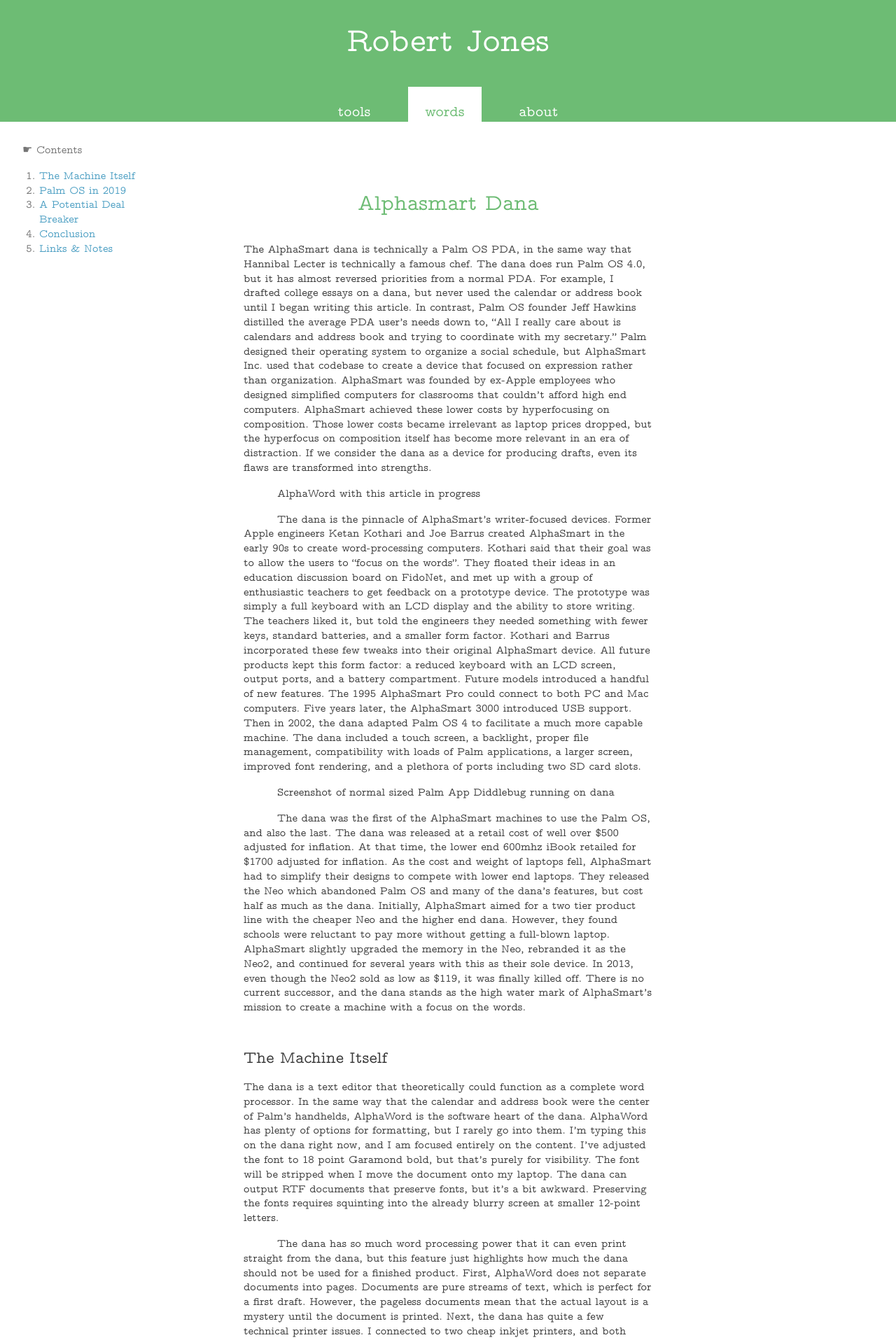
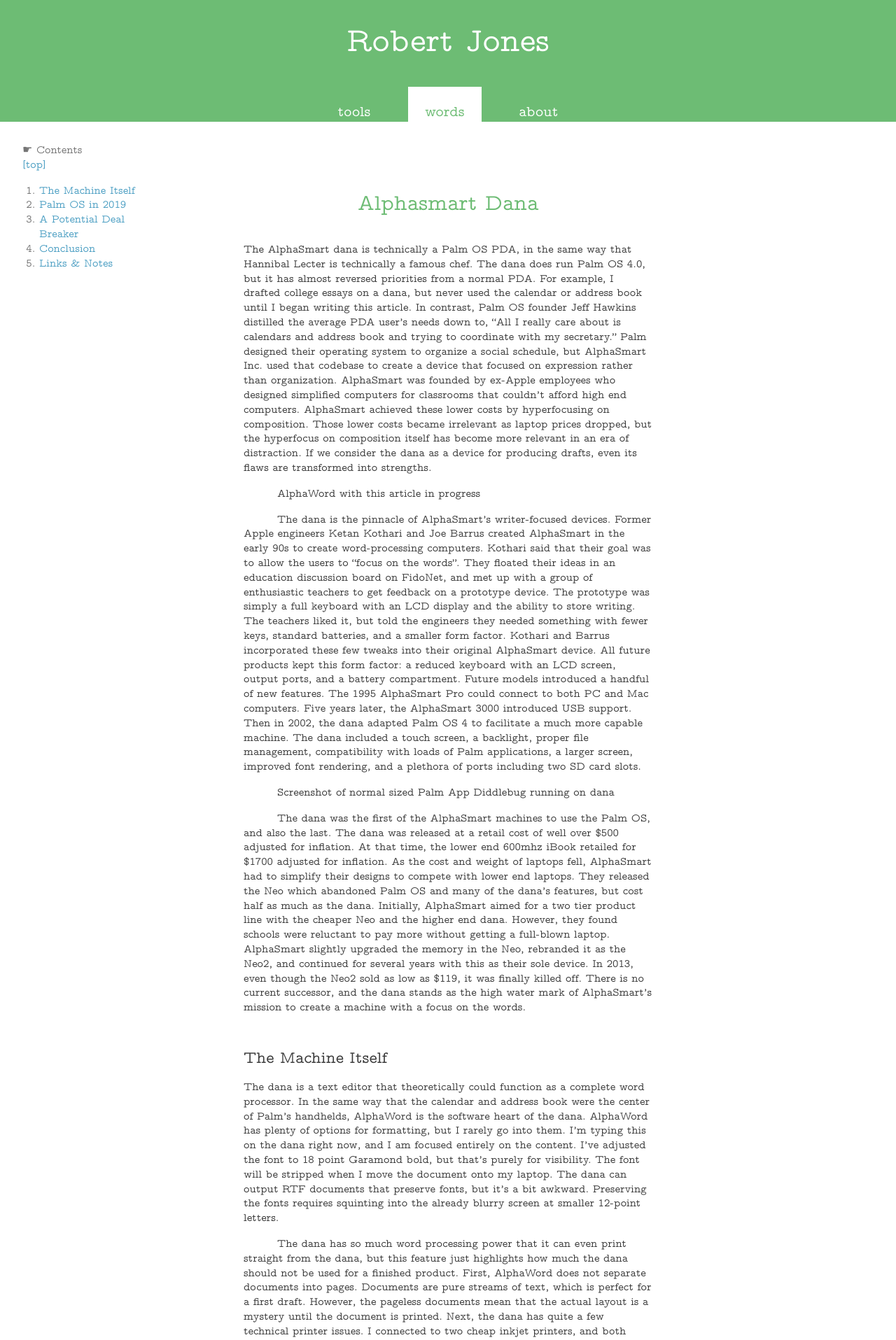
Before and after one commit to rjjiii/rjjiii.github.io, a Jekyll site: the page built from _posts/2022-11-26-alphasmart-dana.md, in a window 1280 px wide. Shown: the top 1915 px of the page at 70% size. Built offline with Jekyll 4.4.1, drawn with Linux system fonts in a browser that asks for light colours; our own code applies the rules of GitHub Pages for plain Markdown files.

Commit message:
Update 2022-11-26-alphasmart-dana.md

```diff
--- a/_posts/2022-11-26-alphasmart-dana.md
+++ b/_posts/2022-11-26-alphasmart-dana.md
@@ -5,6 +5,7 @@
 <nav>
 <details open>
 <summary>☛ Contents</summary>
+<a href="#site_heading">[top]</a>
 
 <div markdown="1">
 1. The generated Toc will be an ordered list
@@ -32,10 +33,12 @@
 The dana has so much word processing power that it can even print straight from the dana, but this feature just highlights how much the dana should not be used for a finished product. First, AlphaWord does not separate documents into pages. Documents are pure streams of text, which is perfect for a first draft. However, the pageless documents mean that the actual layout is a mystery until the document is printed. Next, the dana has quite a few technical printer issues. I connected to two cheap inkjet printers, and both ignored the dana. I connected to a Brother laser printer, and I believe it printed the correct number of pages, but they all came out blank. I found a couple large office-style copiers that could print the documents straight from AlphaWord, but they disregarded the font except for italics and bold. My favorite printer interaction was connecting to a thermal printer. I didn’t expect anything, but the cheap thermal printer spooled out anything the dana threw at it. The thermal printer completely disregarded all formatting on the dana, but there was something fitting in the stark receipt-like printouts coming from the simple keyboard. I experimented with sending some receipt-style list poetry to the thermal paper and was pleased with the output. However, I can’t imagine trying to read an essay off of a narrow scroll of receipt paper.
 
 <aside><figure>
+<a	href="https://rjjiii.com/words/dana/PhotoContrastingAlphaWordDocumentsOnScreenVersusPrinted-1536x864.jpg">
 <img 	src="https://rjjiii.com/words/dana/PhotoContrastingAlphaWordDocumentsOnScreenVersusPrinted-1536x864.jpg"
 		alt="Photograph of a document on both the AlphaSmart's screen and a printout."
 		loading="lazy"
 	>
+</a>
 <figcaption>AlphaWord Documents on screen versus printed.</figcaption>
 </figure></aside>
 
```
